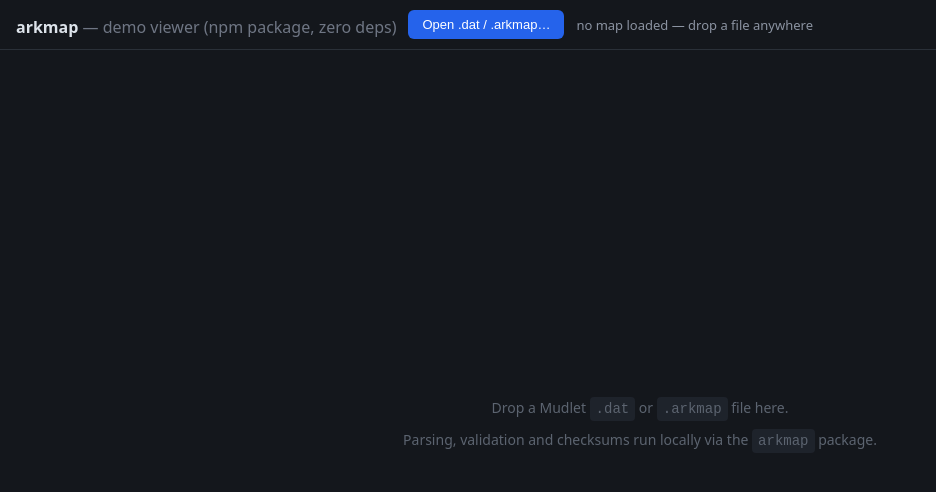
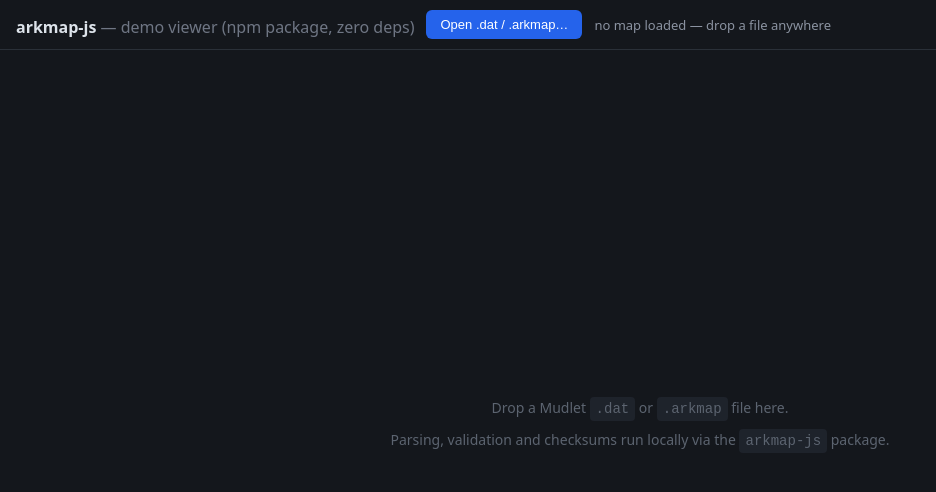
Before and after one commit to Isithunzi000/arkmap, a website: page docs/index.html in a window 1280 px wide. Shown: the whole page, without its empty margins (0-936 px from the left). Drawn offline with Linux system fonts and the light colour scheme.

Commit message:
chore: align identity to arkmap-js (README title and links, viewer, repository URL); bump 1.0.1

```diff
--- a/docs/index.html
+++ b/docs/index.html
@@ -3,7 +3,7 @@
 <head>
 <meta charset="UTF-8">
 <meta name="viewport" content="width=device-width, initial-scale=1.0">
-<title>arkmap — demo viewer</title>
+<title>arkmap-js — demo viewer</title>
 <style>
   :root { color-scheme: dark; }
   * { box-sizing: border-box; }
@@ -79,7 +79,7 @@
 </head>
 <body>
 <header>
-  <h1>arkmap <span>— demo viewer (npm package, zero deps)</span></h1>
+  <h1>arkmap-js <span>— demo viewer (npm package, zero deps)</span></h1>
   <button class="btn" id="open">Open .dat / .arkmap…</button>
   <button class="btn mini" id="expSvg" hidden title="export current area/level as a vector SVG (with route overlay)">SVG</button>
   <button class="btn mini" id="expPng" hidden title="export current area/level as PNG, 2x (with route overlay)">PNG</button>
@@ -119,7 +119,7 @@
 </header>
 <div id="wrap">
   <canvas id="cv"></canvas>
-  <div id="empty"><div>Drop a Mudlet <code>.dat</code> or <code>.arkmap</code> file here.</div><div>Parsing, validation and checksums run locally via the <code>arkmap</code> package.</div></div>
+  <div id="empty"><div>Drop a Mudlet <code>.dat</code> or <code>.arkmap</code> file here.</div><div>Parsing, validation and checksums run locally via the <code>arkmap-js</code> package.</div></div>
   <div id="progress"><div class="box"><div class="label">loading…</div><div class="track"><div class="bar"></div></div></div></div>
   <div id="drop">drop to load</div>
   <div id="zoomBar" hidden>
@@ -1393,7 +1393,7 @@ function loadArkmapText(fileName, text) {
 function loadDatBuffer(fileName, buf) {
   map = A.datToArkmap(buf);
   const rooms = (map.areas || []).reduce((s, a) => s + (a.rooms || []).length, 0);
-  afterLoad(`${fileName} — ${rooms} rooms — .dat converted by arkmap`, 'ok');
+  afterLoad(`${fileName} — ${rooms} rooms — .dat converted by arkmap-js`, 'ok');
 }
 
 // local file: FileReader with progress events (uniform for .dat and .arkmap)
--- a/package.json
+++ b/package.json
@@ -1,6 +1,6 @@
 {
   "name": "arkmap-js",
-  "version": "1.0.0",
+  "version": "1.0.1",
   "description": "Mudlet map toolkit for Node.js and the browser: read/write .dat and .arkmap maps, validate, XXH3-64 checksums, map diff, .arkdelta edit deltas (validate/build/apply, Ed25519 signature verification), routing, transports, waypoint route codes, token-indexed search, SVG/PNG rendering. Zero dependencies, ESM, EN/PL.",
   "author": "Isithunzi000",
   "license": "MIT",
@@ -39,7 +39,7 @@
   },
   "repository": {
     "type": "git",
-    "url": "https://github.com/Isithunzi000/arkmap"
+    "url": "https://github.com/Isithunzi000/arkmap-js"
   },
   "keywords": [
     "mudlet",
```
Also changed, not shown: README.md.
